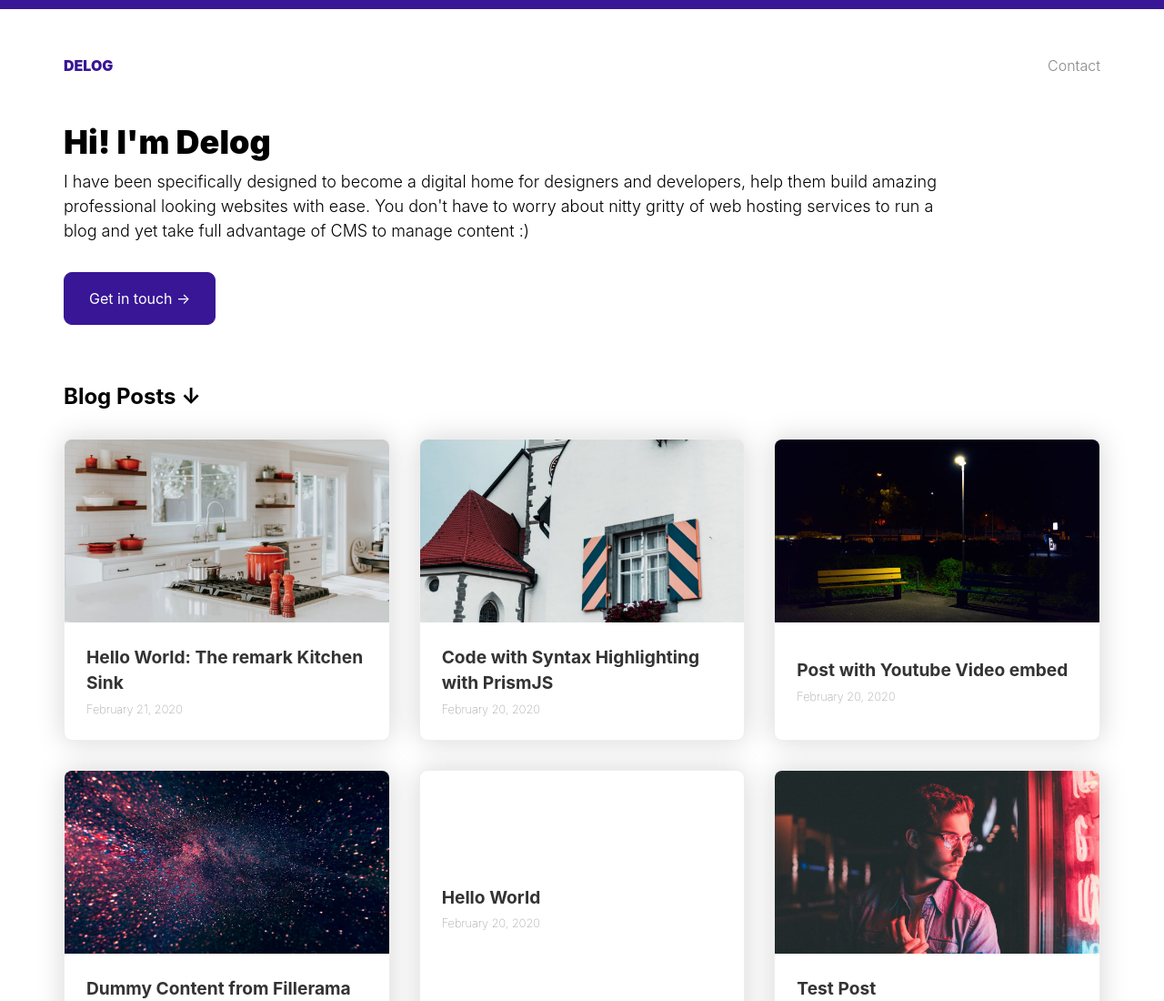
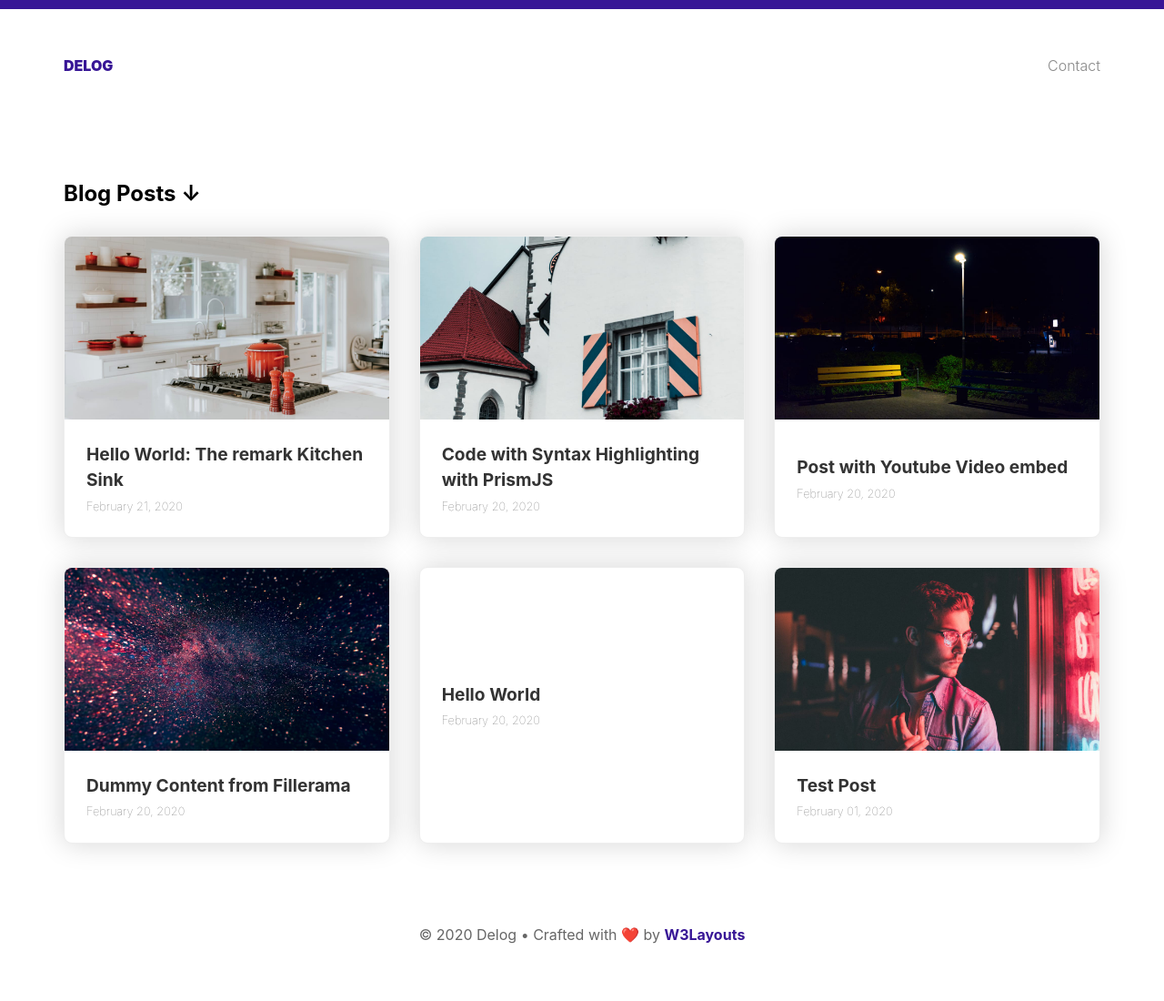
Before and after one commit to jsongrid/gatsby-starter-delog, a Gatsby site: page / in a window 1280 px wide. Shown: the top 1100 px of the page at 91% size. Built offline with nearby package versions, Linux system fonts and the light colour scheme; Gatsby itself is replaced by a stand-in of ours.

Commit message:
removed header.

```diff
--- a/src/components/heroHeader.js
+++ b/src/components/heroHeader.js
@@ -16,11 +16,11 @@ export default () => (
     `}
     render={data => (
       <div className="hero-header">
-        <div className="headline">{data.site.siteMetadata.home.title}</div>
+        {/* <div className="headline">{data.site.siteMetadata.home.title}</div>
         <div className="primary-content">
           <p>{data.site.siteMetadata.home.description}</p>
         </div>
-        <Link to='/contact' className="button -primary">Get in touch &rarr;</Link>
+        <Link to='/contact' className="button -primary">Get in touch &rarr;</Link> */}
       </div>
     )}
   />
```
